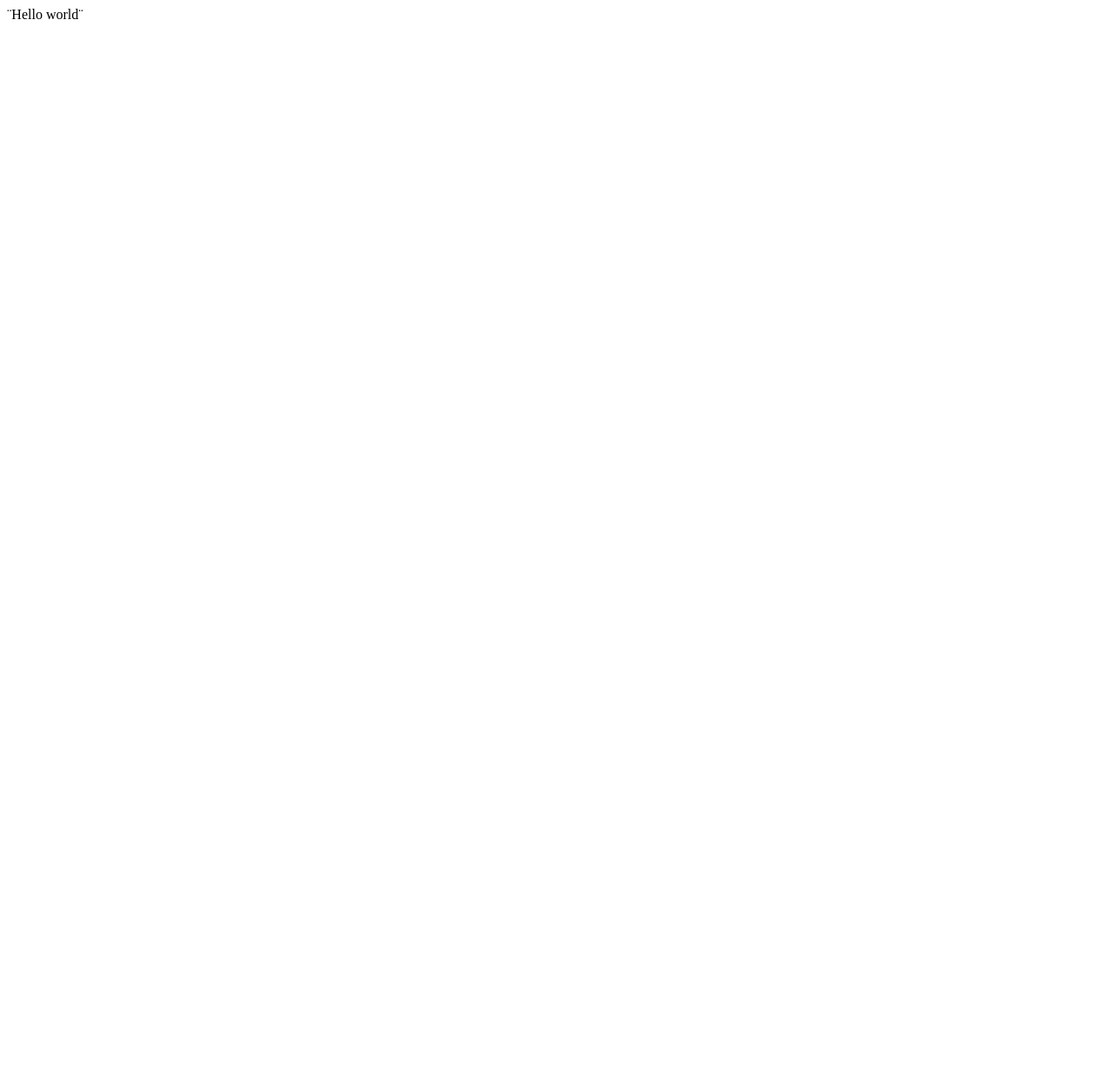
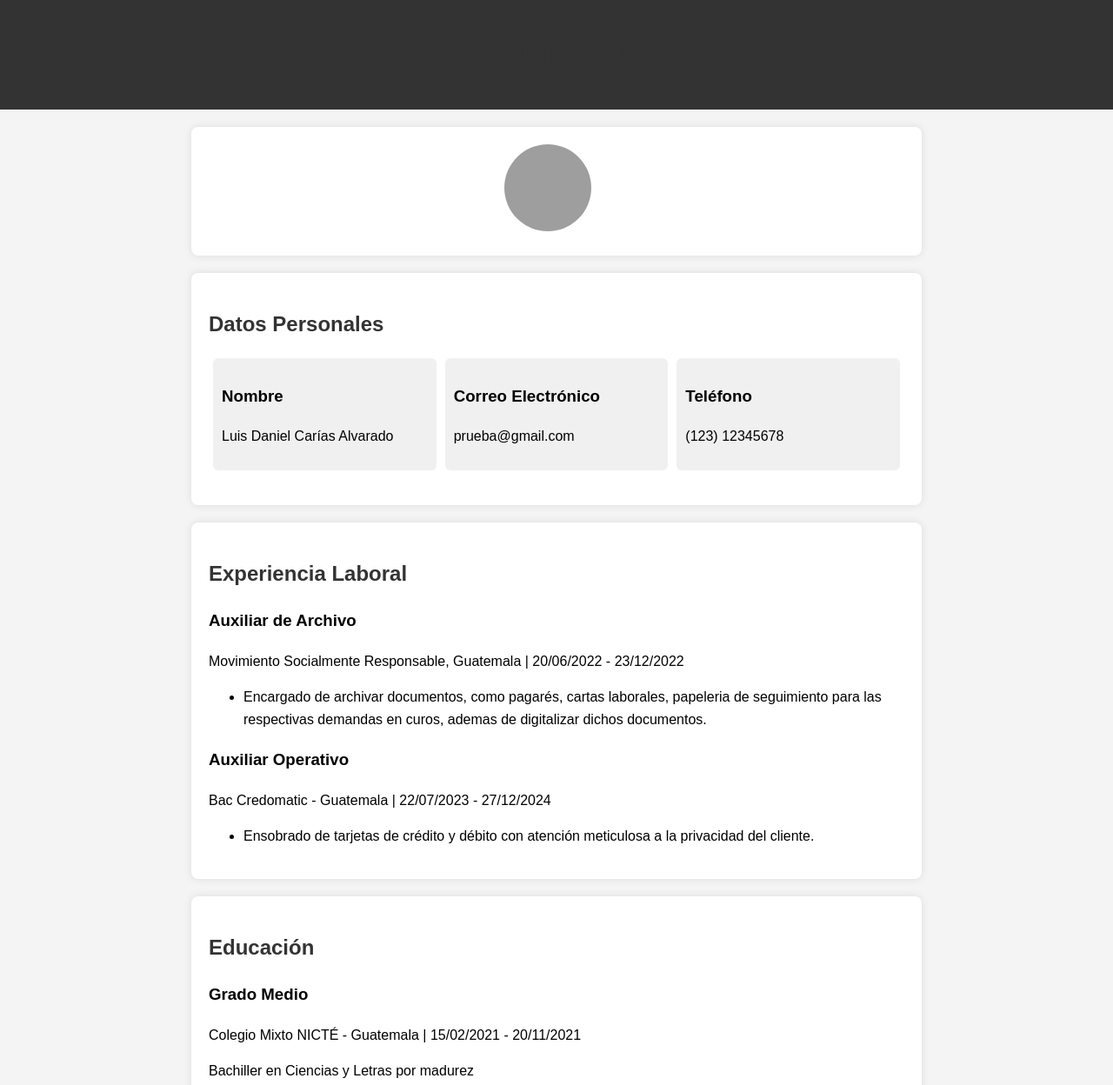
Before and after one commit to DanielCarias08/DanielCarias08.github.io, a plain HTML site: page index.html in a window 1280 px wide. Shown: the whole page at 87% size. Before the commit the page ends 800 px from the top, so only its background shows below. Drawn offline with Linux system fonts and the light colour scheme; grey boxes are pictures that could not be loaded.

Commit message:
¨DanielCarias08¨

```diff
--- a/index.html
+++ b/index.html
@@ -1 +1,129 @@
-¨Hello world¨
+<!DOCTYPE html>
+<html lang="es">
+<head>
+    <meta charset="UTF-8">
+    <meta name="viewport" content="width=device-width, initial-scale=1.0">
+    <title>Mi Currículum</title>
+    <style>
+        body {
+            font-family: Arial, sans-serif;
+            line-height: 1.6;
+            margin: 0;
+            padding: 0;
+            background-color: #f4f4f4;
+        }
+
+        header {
+            background-color: #333;
+            color: white;
+            text-align: center;
+            padding: 1em 0;
+        }
+
+        section {
+            max-width: 800px;
+            margin: 20px auto;
+            padding: 20px;
+            background-color: white;
+            border-radius: 8px;
+            box-shadow: 0 0 10px rgba(0, 0, 0, 0.1);
+        }
+
+        h1, h2 {
+            color: #333;
+        }
+
+        .info {
+            display: flex;
+            justify-content: space-between;
+            margin-bottom: 20px;
+        }
+
+        .info div {
+            flex: 1;
+            padding: 10px;
+            margin: 0 5px;
+            background-color: #f0f0f0;
+            border-radius: 6px;
+        }
+
+        .profile-pic {
+            width: 100px;
+            height: 100px;
+            border-radius: 50%;
+            object-fit: cover;
+            margin-right: 20px;
+        }
+
+        @media screen and (max-width: 600px) {
+            .info {
+                flex-direction: column;
+            }
+
+            .profile-pic {
+                margin-right: 0;
+                margin-bottom: 10px;
+            }
+        }
+    </style>
+</head>
+<body>
+    <header>
+        <h1>Mi Currículum</h1>
+    </header>
+
+    <section>
+        <div style="text-align: center;">
+            <img class="profile-pic" src="https://img.freepik.com/vector-gratis/hombre-lindo-que-trabaja-computadora-portatil-ilustracion-icono-vector-historieta-cafe-concepto-icono-tecnologia-personas-aislado-vector-premium-estilo-dibujos-animados-plana_138676-3869.jpg?t=st=1743470376~exp=1743473976~hmac=aee9f5b4b0ee90713499871ef92e4de39a7b96e0d9d82a55afc227e2bfe78260&w=900" alt="Foto de perfil">
+        </div>
+    </section>
+
+    <section>
+        <h2>Datos Personales</h2>
+        <div class="info">
+            <div>
+                <h3>Nombre</h3>
+                <p>Luis Daniel Carías Alvarado</p>
+            </div>
+            <div>
+                <h3>Correo Electrónico</h3>
+                <p>prueba@gmail.com</p>
+            </div>
+            <div>
+                <h3>Teléfono</h3>
+                <p>(123) 12345678</p>
+            </div>
+        </div>
+    </section>
+
+    <section>
+        <h2>Experiencia Laboral</h2>
+        <div>
+            <h3>Auxiliar de Archivo</h3>
+            <p>Movimiento Socialmente Responsable, Guatemala | 20/06/2022 - 23/12/2022</p>
+            <ul>
+                <li>Encargado  de archivar documentos, como pagarés, cartas laborales, papeleria de seguimiento para las respectivas demandas en curos, ademas de digitalizar dichos documentos.</li>
+
+            </ul>
+        </div>
+
+        <div>
+            <h3>Auxiliar Operativo</h3>
+            <p>Bac Credomatic - Guatemala | 22/07/2023 - 27/12/2024</p>
+            <ul>
+                <li>Ensobrado de tarjetas de crédito y débito con atención meticulosa a la privacidad del cliente.</li>
+
+            </ul>
+        </div>
+    </section>
+
+    <section>
+        <h2>Educación</h2>
+        <div>
+            <h3>Grado Medio</h3>
+            <p>Colegio Mixto NICTÉ - Guatemala | 15/02/2021 - 20/11/2021 </p>
+            <p>Bachiller en Ciencias y Letras por madurez</p>
+        </div>
+    </section>
+</body>
+</html>
```
